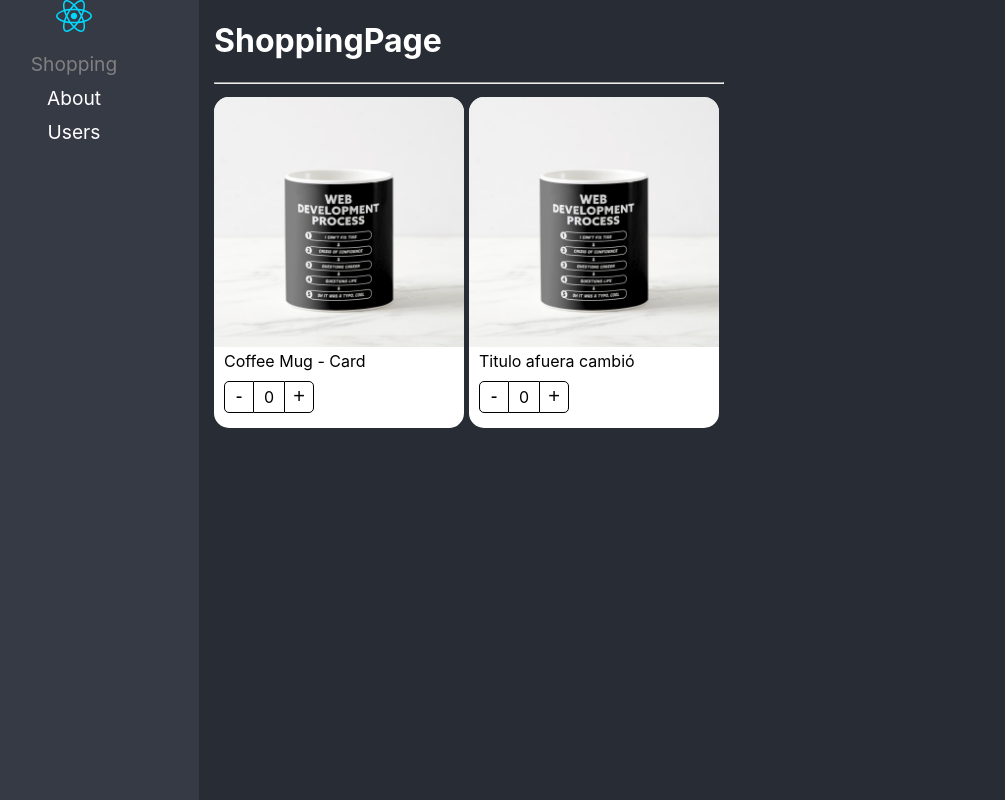
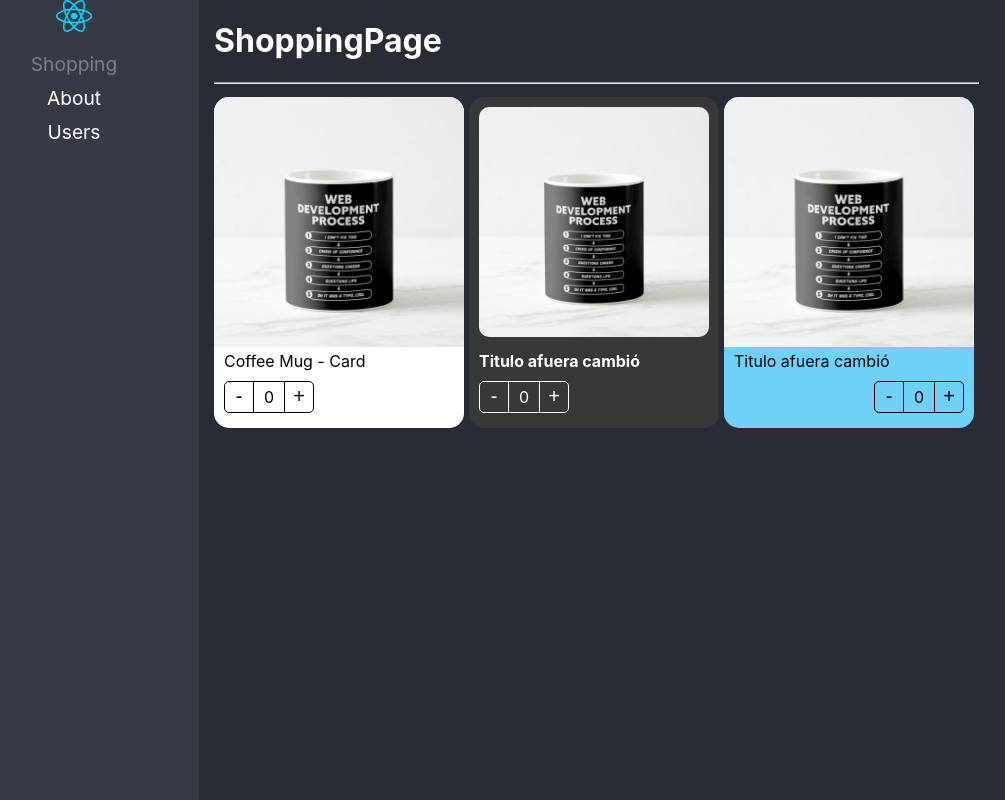
Before and after one commit to camilo7davila/react-avanzado, a React (Vite) app: page /shopping in a window 1280 px wide. Shown: the whole page, without its empty margins (51-1056 px from the left). Built offline with nearby package versions, Linux system fonts and the light colour scheme.

Commit message:
Component styles completed

```diff
--- a/src/02-component-patterns/components/ProductButtons.tsx
+++ b/src/02-component-patterns/components/ProductButtons.tsx
@@ -1,15 +1,20 @@
-import { useContext } from 'react';
+import { CSSProperties, useContext } from 'react';
 import { ProductContext } from './ProductCard';
 
 import styles from '../styles/styles.module.css';
 
+interface Props {
+  className?: string;
+  style?: CSSProperties;
+}
 
-export const ProductButtons = () => {
+
+export const ProductButtons = ({ className, style }: Props ) => {
 
   const { increaseBy, counter } = useContext(ProductContext);
 
   return (
-    <div className={styles.buttonsContainer}>
+    <div className={`${styles.buttonsContainer} ${className}`} style={style}>
       <button
         className={styles.buttonMinus}
         onClick={() => increaseBy(-1)}
--- a/src/02-component-patterns/components/ProductCard.tsx
+++ b/src/02-component-patterns/components/ProductCard.tsx
@@ -1,14 +1,21 @@
-import { FC, createContext } from 'react';
+import { CSSProperties, FC, ReactElement, createContext } from 'react';
 
 import { useProduct } from '../hooks/useProduct';
 
-import { ProductContextProps, Props } from '../interfaces/interfaces';
+import { Product, ProductContextProps } from '../interfaces/interfaces';
 import styles from '../styles/styles.module.css';
+
+export interface Props {
+  product: Product;
+  children?: ReactElement | ReactElement[];
+  className?: string;
+  style?: CSSProperties;
+}
 
 export const ProductContext = createContext({} as ProductContextProps)
 const { Provider } = ProductContext;
 
-export const ProductCard: FC<Props> = ({ product, children }) => {
+export const ProductCard: FC<Props> = ({ product, children, className, style }) => {
 
   const { counter, increaseBy } = useProduct();
 
@@ -18,7 +25,7 @@ export const ProductCard: FC<Props> = ({ product, children }) => {
       increaseBy,
       product
     }}>
-      <div className={styles.productCard}>
+      <div className={`${styles.productCard}  ${className}`} style={style}>
         {children}
       </div>
     </Provider>
--- a/src/02-component-patterns/components/ProductImage.tsx
+++ b/src/02-component-patterns/components/ProductImage.tsx
@@ -1,10 +1,16 @@
-import { useContext, useMemo, useState } from 'react';
+import { CSSProperties, useContext, useMemo, useState } from 'react';
 import { ProductContext } from './ProductCard';
 
 import styles from '../styles/styles.module.css';
 import noImage from '../assets/no-image.jpg';
 
-export const ProductImage = ({ img = '' }) => {
+interface Props {
+  className?: string;
+  img?: string;
+  style?: CSSProperties;
+}
+
+export const ProductImage = ({ img, className, style }: Props) => {
 
   const { product } = useContext(ProductContext);
 
@@ -21,6 +27,6 @@ export const ProductImage = ({ img = '' }) => {
   }, [img, product.img])
 
   return (
-    <img className={styles.productImg} src={imgToShow} alt='Product' />
+    <img className={`${styles.productImg} ${className}`} src={imgToShow} alt='Product' style={style} />
   );
 }
--- a/src/02-component-patterns/components/ProductTitle.tsx
+++ b/src/02-component-patterns/components/ProductTitle.tsx
@@ -1,14 +1,20 @@
-import { useContext } from 'react';
+import { CSSProperties, useContext } from 'react';
 import { ProductContext } from './ProductCard';
 
 import styles from '../styles/styles.module.css';
 
-export const ProductTitle = ({ title }: { title?: string }) => {
+interface Props {
+  title?: string;
+  className?: string;
+  style?: CSSProperties;
+}
+
+export const ProductTitle = ({ title, className, style }: Props) => {
 
   const { product } = useContext(ProductContext);
 
   return (
-    <span className={styles.productDescription}>
+    <span className={`${styles.productDescription} ${className}`} style={style} >
       {title ? title : product.title}
     </span>
   );
--- a/src/02-component-patterns/pages/ShoppingPage.tsx
+++ b/src/02-component-patterns/pages/ShoppingPage.tsx
@@ -1,5 +1,6 @@
-import { useEffect, useState } from "react"
-import { ProductButtons, ProductCard, ProductImage, ProductTitle } from "../components"
+import { useEffect, useState } from 'react'
+import { ProductButtons, ProductCard, ProductImage, ProductTitle } from '../components'
+import '../styles/custom-styles.css'
 
 const product = {
   id: '1',
@@ -37,10 +38,27 @@ export const ShoppingPage = () => {
           <ProductButtons />
         </ProductCard>
 
-        <ProductCard product={product}>
-          <ProductImage img={imageExample} />
+        <ProductCard
+          product={product}
+          className='bg-dark text-white'
+        >
+          <ProductImage img={imageExample} className='custom-image' />
+          <ProductTitle title={titleExample} className='text-bold' />
+          <ProductButtons className='custom-buttons' />
+        </ProductCard>
+
+        <ProductCard
+          product={product}
+          style={{
+            backgroundColor: '#70D1F8'
+          }}
+        >
+          <ProductImage img={imageExample} style={{}} />
           <ProductTitle title={titleExample} />
-          <ProductButtons />
+          <ProductButtons style={{
+            display: 'flex',
+            justifyContent: 'end'
+          }}/>
         </ProductCard>
       </div>
     </div>
--- /dev/null
+++ b/src/02-component-patterns/styles/custom-styles.css
@@ -0,0 +1,22 @@
+.bg-dark {
+  background-color: rgb(56, 56, 56);
+}
+
+.text-white {
+  color: white;
+}
+
+.text-bold {
+  font-weight: bold;
+}
+
+.custom-image {
+  border-radius: 20px;
+  padding: 10px;
+  width: calc(100% - 20px);
+}
+
+.custom-buttons button, .custom-buttons div {
+  color: white;
+  border-color: white;
+}
```
Also changed, not shown: src/02-component-patterns/interfaces/interfaces.ts (+0 -7 lines).
